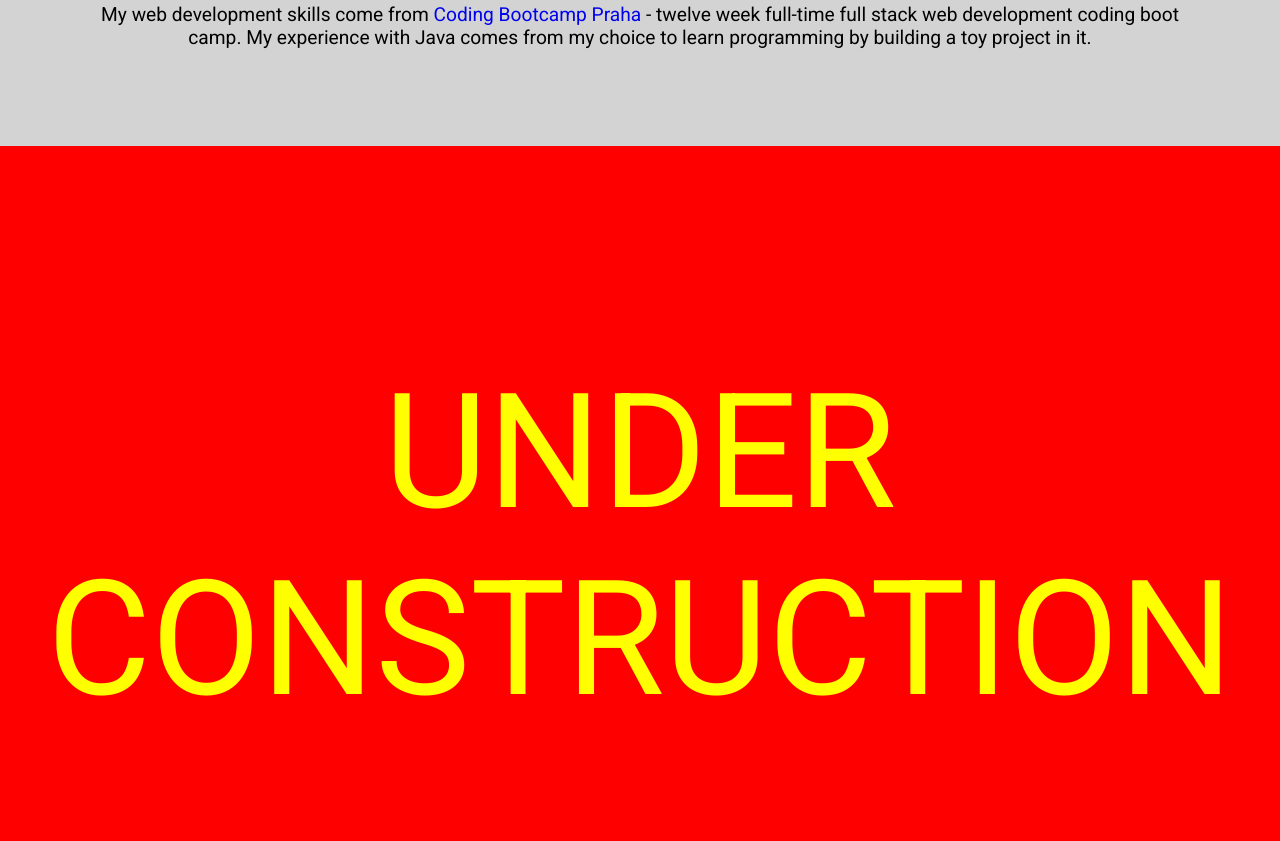
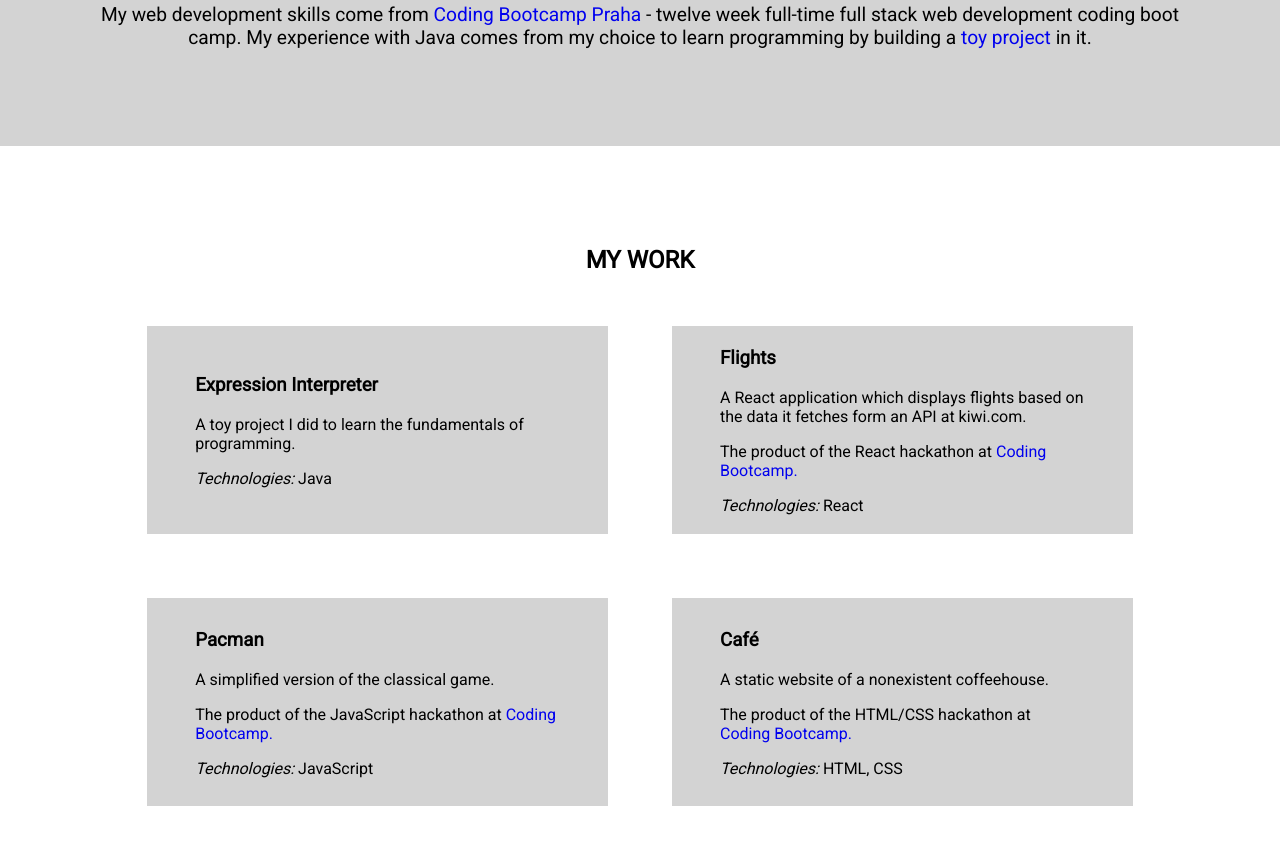
Before and after one commit to ondrejtrisc/ondrejtrisc.github.io, a website: page src/index.html in a window 1280 px wide. Shown: the part 1454-2295 px from the top of the page. Drawn offline with nearby package versions, Linux system fonts and the light colour scheme; files that its build step writes are made by us from their sources.

Commit message:
styling for the portfolio section

```diff
--- a/src/index.html
+++ b/src/index.html
@@ -28,10 +28,10 @@
     <section id="home" class="home">
       <div class="home__padding"></div>
       <div class="greeting">
-        <p class="greeting__text">
+        <h1>
           Hello, World! My name is <span class="name">Ondřej Trišč.</span><br>
           I'm a professional software developer.
-        </p>
+        </h1>
       </div>
       <div class="about">
         <p class="about__text">Having learnt the fundamentals of programming in my spare time while working as an English teacher, I made a decision to switch my career path and went through a web development boot camp. Now I'm searching for a position as a junior developer in a company that would provide me with an opportunity to practice my newly acquired skills and learn more by meeting new challenges. I am available to start working in April 2020.</p>
@@ -43,8 +43,8 @@
       <div class="logos">
         <div class="row1">
           <div class="part1">
-            <img src="img/html.png" alt="HTML5">
-            <img src="img/css.png" alt="CSS3">
+            <a href="#css"><img src="img/html.png" alt="HTML5"></a>
+            <a href="#css"><img src="img/css.png" alt="CSS3"></a>
             <img src="img/php.png" alt="PHP">
           </div>
           <div class="part2">
@@ -53,31 +53,87 @@
           </div>
         </div>
         <div class="row2">
-          <img src="img/javascript.png" alt="JavaScript">
-          <img src="img/react.png" alt="React" class="react">
+          <a href="#javascript"><img src="img/javascript.png" alt="JavaScript"></a>
+          <a href="#react"><img src="img/react.png" alt="React" class="react"></a>
           <img src="img/laravel.png" alt="Laravel">
-          <img src="img/java.png" alt="Java">
+          <a href="#java"><img src="img/java.png" alt="Java"></a>
         </div>
       </div>
 
       <div class="description">
-        <p class="description__text">My web development skills come from <a href="https://www.codingbootcamp.cz/" target="_blank">Coding Bootcamp Praha</a> - twelve week full-time full stack web development coding boot camp. My experience with Java comes from my choice to learn programming by building a toy project in it.</p>
+        <p class="description__text">My web development skills come from <a href="https://www.codingbootcamp.cz/" target="_blank">Coding Bootcamp Praha</a> - twelve week full-time full stack web development coding boot camp. My experience with Java comes from my choice to learn programming by building a <a href="#java">toy project</a> in it.</p>
       </div>
     </section>
 
     <section id="portfolio" class="portfolio">
-      <div class="under_construction">UNDER CONSTRUCTION</div>
+      <div class="portfolio__padding"></div>
+      <h2>MY WORK</h2>
+      <div class="projects">
+        <div id="java" class="project">
+          <div>
+            <h3>Expression Interpreter</h3>
+            <p>
+              A toy project I did to learn the fundamentals of programming.
+            </p>
+            <p>
+              <em>Technologies:</em> Java
+            </p>
+          </div>
+        </div>
+        <div id="react" class="project">
+          <div>
+            <h3>Flights</h3>
+              <p>
+                A React application which displays flights based on the data it fetches form an API at kiwi.com.
+              </p>
+              <p>
+                The product of the React hackathon at <a href="https://www.codingbootcamp.cz/" target="_blank">Coding Bootcamp.</a>
+              </p>
+            <p>
+              <em>Technologies:</em> React
+            </p>
+          </div>
+        </div>
+        <div id="javascript" class="project">
+          <div>
+            <h3>Pacman</h3>
+            <p>
+              A simplified version of the classical game.
+            </p>
+            <p>
+              The product of the JavaScript hackathon at <a href="https://www.codingbootcamp.cz/" target="_blank">Coding Bootcamp.</a>
+            </p>
+            <p>
+              <em>Technologies:</em> JavaScript
+            </p>
+          </div>
+        </div>
+        <div id="css" class="project">
+          <div>
+            <h3>Café</h3>
+            <p>
+              A static website of a nonexistent coffeehouse.
+            </p>
+            <p>
+              The product of the HTML/CSS hackathon at <a href="https://www.codingbootcamp.cz/" target="_blank">Coding Bootcamp.</a>
+            </p>
+            <p>
+              <em>Technologies:</em> HTML, CSS
+            </p>
+          </div>
+          </div>
+      </div>
     </section>
 
     <section id="contact_me" class="contact_me">
       <h2>FIND ME HERE</h2>
       <div class="links">
         <a href="https://github.com/ondrejtrisc" target="_blank">
-          <img src="img/github.png" alt="Github" class="github">
+          <img src="img/github.png" alt="GitHub" class="github">
           GitHub: github.com/ondrejtrisc
         </a>
         <a href="https://www.linkedin.com/in/ondrejtrisc" target="_blank">
-          <img src="img/linkedin.png" alt="Linkedin" class="linkedin">
+          <img src="img/linkedin.png" alt="LinkedIn" class="linkedin">
           LinkedIn: linkedin.com/in/ondrejtrisc
         </a>
       </div>
--- a/src/scss/style.scss
+++ b/src/scss/style.scss
@@ -1,16 +1,4 @@
 @import 'colors';
-
-.under_construction {
-  background-color: red;
-  color: yellow;
-  font-size: 10rem;
-  display: flex;
-  justify-content: center;
-  align-items: center;
-  text-align: center;
-  padding: 2rem;
-  height: 100vh;
-}
 
 * {
   box-sizing: border-box;
@@ -94,12 +82,12 @@ header {
     height: 60vh;
     position: relative;
 
-    &__text {
+    h1 {
 
       position: absolute;
       top: 20%;
       right: 10%;
-
+      font-weight: normal;
       font-size: 2rem;
       color: $mywhite;
       text-align: center;
@@ -200,16 +188,48 @@ header {
   }
 }
 
+.portfolio {
+
+  height: 100vh;
+
+  &__padding {
+    height: 5rem;
+  }
+
+  h2 {
+    text-align: center;
+  }
+
+  .projects {
+    padding: 0 4rem;
+    display: flex;
+    flex-wrap: wrap;
+    justify-content: center;
+    align-items: center;
+
+    .project {
+      display: flex;
+      justify-content: center;
+      align-items: center;
+      width: 40%;
+      height: 13rem;
+      margin: 2rem;
+      padding: 0 3rem;
+      background-color: $mygrey;
+    }
+  }
+}
+
 .contact_me {
   background-color: $mygrey;
   height: 100vh;
-  padding-top: 8rem;
+  padding-top: 5rem;
   display: flex;
   flex-direction: column;
   align-items: center;
 
   h2 {
-    margin-bottom: 2rem;
+    margin-bottom: 4rem;
   }
 
   .links {
@@ -239,5 +259,4 @@ footer {
   display: flex;
   justify-content: center;
   align-items: center;
-  //text-align: center;
 }
```
